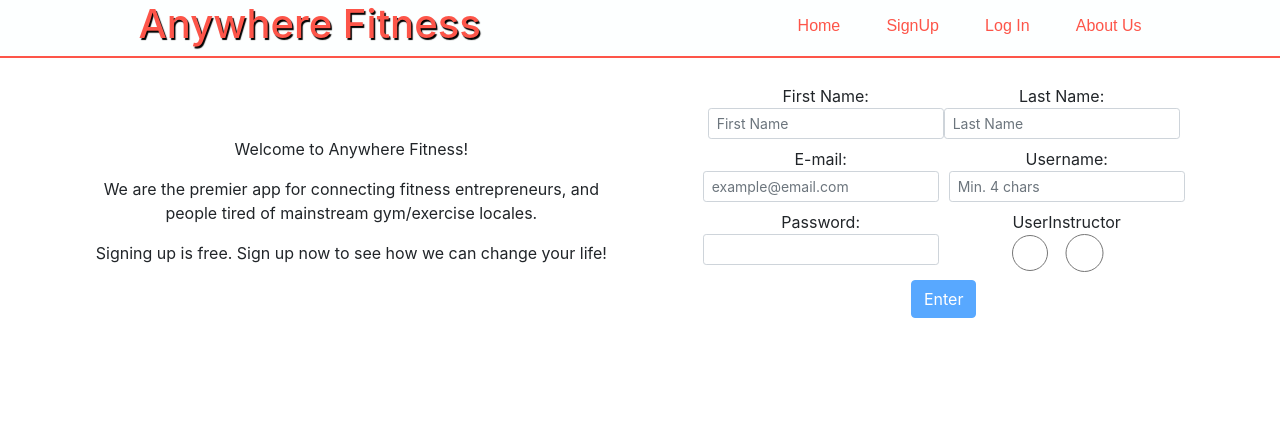
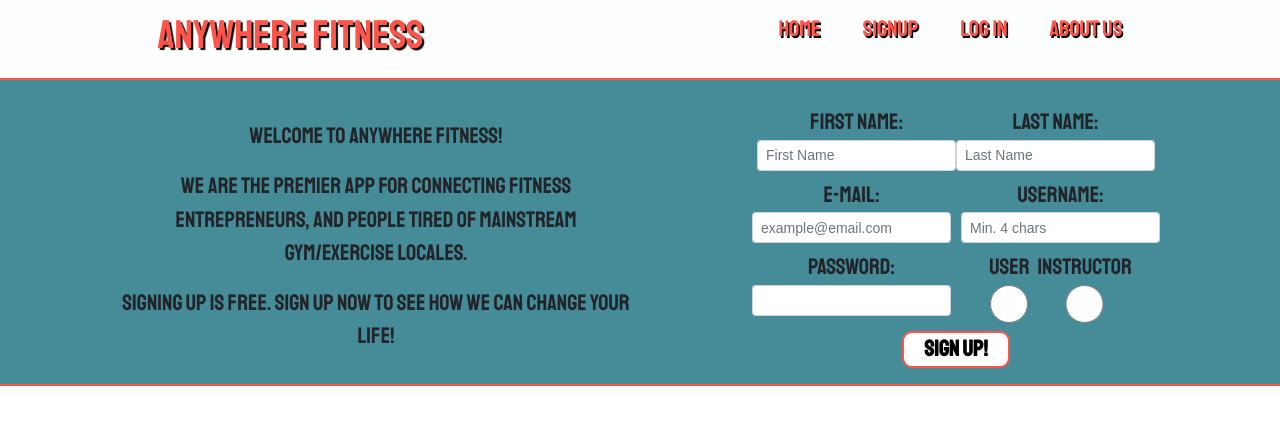
Before and after one commit to jenkrame21/front-end-1, a React (Create React App) app in the folder anywhere-fitness-tt39/: page /signup in a window 1280 px wide. Shown: the top 424 px of the page. Built offline with nearby package versions, Linux system fonts and the light colour scheme.

Commit message:
Styled loginform, signupform, navbar, headings

```diff
--- a/anywhere-fitness-tt39/public/index.html
+++ b/anywhere-fitness-tt39/public/index.html
@@ -3,6 +3,11 @@
   <head>
     <meta charset="utf-8" />
     <link rel="icon" href="%PUBLIC_URL%/favicon.ico" />
+    <link rel="preconnect" href="https://fonts.gstatic.com" />
+    <link
+      href="https://fonts.googleapis.com/css2?family=Staatliches&display=swap"
+      rel="stylesheet"
+    />
     <meta name="viewport" content="width=device-width, initial-scale=1" />
     <meta name="theme-color" content="#000000" />
     <meta
--- a/anywhere-fitness-tt39/src/App.css
+++ b/anywhere-fitness-tt39/src/App.css
@@ -1,3 +1,6 @@
+* {
+  box-sizing: border-box;
+}
 h3 {
   background-color: #fff;
   color: black;
@@ -8,6 +11,10 @@ h3 {
 
 .App {
   text-align: center;
+  font-family: staatliches;
+  font-size: 1.4rem;
+  background-color: #468C98;
+  border-bottom:2px solid #fd5549;
 }
 
 .class-card {
@@ -63,7 +70,60 @@ h3 {
   transition: 0.4s ease-in-out;
 }
 
-.delete-button:hover{
+.delete-button:hover {
   background-color: rgb(207, 22, 22);
   transition: 0.4s ease-in-out;
 }
+
+.regular-font {
+  font-family: Arial, Helvetica, sans-serif;
+}
+
+.logInput {
+  margin-left: 2%;
+  border-radius: 20px;
+  box-shadow: 2px 2px 1px #474350;
+}
+
+.user-radio-label {
+  margin-right: 2%;
+}
+
+.instructor-radio-label {
+  margin-left: 2%;
+}
+
+.user-label, .pass-label {
+  text-shadow: 1px 1px 1px whitesmoke;
+}
+
+.user-label::selection, .pass-label::selection, .sign-up-labels::selection{
+  color: #fd5549;
+  text-shadow:1px 1px black;
+}
+
+.sign-up-errors{
+  display: flex;
+  flex-flow: column nowrap;
+  align-items: center;
+  font-size: 0.8rem;
+  text-align: justify;
+  color: black;
+}
+.password-error {
+
+  max-width: 40%;
+}
+.sign-up-errors-parent {
+  display: flex;
+  max-width: 100%;
+}
+
+.class-list-head {
+  color: #fd5549;
+  text-shadow: 2px 2px 1px black;
+}
+.class-list-head::selection{
+  color: #474350;
+  text-shadow: 2px 2px #fd5549;
+}
--- a/anywhere-fitness-tt39/src/components/ClassesList.js
+++ b/anywhere-fitness-tt39/src/components/ClassesList.js
@@ -22,7 +22,7 @@ const ClassesList = (props) => {
 
   return (
     <div>
-      <h1>Classes Available:</h1>
+      <h1 className='class-list-head'>Available Classes</h1>
       <SearchBar classes={props.classes} setUseSearch={setUseSearch} />
       { !useSearch &&
         (<div className="classes-list">
--- a/anywhere-fitness-tt39/src/components/Home.js
+++ b/anywhere-fitness-tt39/src/components/Home.js
@@ -13,6 +13,11 @@ const HomeDiv = styled.div`
   section {
     width: 40%;
   }
+  p::selection{
+    color: #fd5549;
+    text-shadow:1px 1px black;
+  }
+
 `
 
 const Home = (props) => {
--- a/anywhere-fitness-tt39/src/components/NavBar.js
+++ b/anywhere-fitness-tt39/src/components/NavBar.js
@@ -12,22 +12,26 @@ const Nav = styled.div`
   background-color: #fdffff;
   h1 {
     color: #fd5549;
-    text-shadow: 1.5px 2px 1px black;
+    text-shadow: 2px 2px 1px black;
   }
   nav {
     width: 30%;
-    font-family: Arial, Helvetica, sans-serif;
     margin-top: 1%;
+  }
+  p::selection, h1::selection{
+    color: #474350;
+    text-shadow: 2px 2px #fd5549;
   }
   ul {
     display: flex;
     justify-content: space-between;
-
   }
-  li {
-    text-decoration: none;
+  p{
     color: #fd5549;
-    list-style: none;
+    text-shadow: 1.5px 1.5px black;
+    &:hover {
+      transform: scale(1.1);
+    }
   }
 `
 
@@ -45,37 +49,37 @@ const NavBar = ({ loggedIn, logout, role }) => {
         <ul>
           {!loggedIn && (
             <Link to="/">
-              <li>Home</li>
+              <p>Home</p>
             </Link>
           )}
 
           {role === 'instructor' && (
             <Link to="/instructor">
-              <li>My Classes</li>
+              <p>My Classes</p>
             </Link>
           )}
           {role === 'client' && (
             <Link to="/user">
-              <li>My Classes</li>
+              <p>My Classes</p>
             </Link>
           )}
           {!loggedIn && (
             <Link to="signup">
-              <li>SignUp</li>
+              <p>SignUp</p>
             </Link>
           )}
           {!loggedIn && (
             <Link to="/login">
-              <li>Log In</li>
+              <p>Log In</p>
             </Link>
           )}
           {loggedIn && (
             <Link onClick={handleLogout}>
-              <li>Log Out</li>
+              <p>Log Out</p>
             </Link>
           )}
           <Link to="/about">
-            <li>About Us</li>
+            <p>About Us</p>
           </Link>
         </ul>
       </nav>
--- a/anywhere-fitness-tt39/src/components/SignUpForm.js
+++ b/anywhere-fitness-tt39/src/components/SignUpForm.js
@@ -3,62 +3,27 @@ import * as yup from 'yup'
 import schema from '../validation/signUpFormSchema'
 import { connect } from 'react-redux'
 import { postSignup } from '../actions/index'
-import { Form, Button, Col} from 'react-bootstrap'
+import { Form, Col } from 'react-bootstrap'
+import styled from 'styled-components'
 
-// const StyledDiv = styled.div`
-//   box-sizing: border-box;
-//   display: flex;
-//   flex-flow: column nowrap;
-//   align-items: center;
-//   font-family: monospace;
-// `
-
-// const StyledErr = styled.div`
-//   display: flex;
-//   flex-flow: column nowrap;
-//   color: red;
-//   font-family: monospace;
-//   font-size: 0.8rem;
-// `
-
-// const StyledForm = styled.form`
-//   display: flex;
-//   flex-flow: column nowrap;
-//   align-items: flex-end;
-//   border: 3px solid cadetblue;
-//   box-shadow: 4px 4px 2px lightblue;
-//   border-radius: 45px;
-//   padding: 2%;
-//   input {
-//     margin: 1.5% 0 1.5%;
-//     &::selection{
-//     color:deepskyblue;
-//   }
-//   }
-//   label{
-//     &::selection{
-//     color:deepskyblue;
-//   }
-//   }
-
-// `
-
-// const StyledBtn = styled.button`
-//   padding: 0 5% 0;
-//   background-color: white;
-//   color: black;
-//   border: 2px solid lightcoral;
-//   border-radius: 10px;
-//   font-weight: bold;
-//   transition: 0.4s all ease-in-out;
-//   &:hover {
-//     color: whitesmoke;
-//     background-color: lightcoral;
-//   }
-//   &::selection{
-//     color:deepskyblue;
-//   }
-// `
+const StyledBtn = styled.button`
+  padding: 0 5% 0;
+  background-color: white;
+  color: black;
+  border: 2px solid #fd5549;
+  border-radius: 10px;
+  font-weight: bold;
+  transition: 0.4s all ease-in-out;
+  &:hover {
+    color: whitesmoke;
+    background-color: #fd5549;
+    text-shadow: 1px 1px black;
+    border: 2px solid #474350;
+  }
+  &::selection {
+    color: #fd5549;
+  }
+`
 
 const initialValues = {
   first_name: '',
@@ -143,7 +108,7 @@ function SignUpForm(props) {
       <Form.Group>
         <Form.Row>
           <Col>
-            <Form.Label htmlFor="first_name">
+            <Form.Label htmlFor="first_name" className="sign-up-labels">
               First Name:
               <Form.Control
                 type="text"
@@ -152,9 +117,10 @@ function SignUpForm(props) {
                 onChange={onChange}
                 placeholder="First Name"
                 size="sm"
+                className="regular-font first-name-input"
               />
             </Form.Label>
-            <Form.Label htmlFor="last_name">
+            <Form.Label htmlFor="last_name" className="sign-up-labels">
               Last Name:
               <Form.Control
                 type="text"
@@ -163,13 +129,14 @@ function SignUpForm(props) {
                 onChange={onChange}
                 placeholder="Last Name"
                 size="sm"
+                className="regular-font"
               />
             </Form.Label>
           </Col>
         </Form.Row>
         <Form.Row>
           <Col>
-            <Form.Label htmlFor="email">
+            <Form.Label htmlFor="email" className="sign-up-labels">
               E-mail:
               <Form.Control
                 type="email"
@@ -178,11 +145,12 @@ function SignUpForm(props) {
                 onChange={onChange}
                 placeholder="example@email.com"
                 size="sm"
+                className="regular-font"
               />
             </Form.Label>
           </Col>
           <Col>
-            <Form.Label htmlFor="username">
+            <Form.Label htmlFor="username" className="sign-up-labels">
               Username:
               <Form.Control
                 type="text"
@@ -191,13 +159,14 @@ function SignUpForm(props) {
                 onChange={onChange}
                 placeholder="Min. 4 chars"
                 size="sm"
+                className="regular-font"
               />
             </Form.Label>
           </Col>
         </Form.Row>
         <Form.Row>
           <Col>
-            <Form.Label htmlFor="password">
+            <Form.Label htmlFor="password" className="sign-up-labels">
               Password:
               <Form.Control
                 type="password"
@@ -205,11 +174,12 @@ function SignUpForm(props) {
                 value={formValues.password}
                 onChange={onChange}
                 size="sm"
+                className="regular-font"
               />
             </Form.Label>
           </Col>
           <Col>
-            <Form.Label>
+            <Form.Label className="user-radio-label sign-up-labels">
               User
               <Form.Control
                 type="radio"
@@ -217,10 +187,11 @@ function SignUpForm(props) {
                 value="client"
                 checked={formValues.role === 'client'}
                 onChange={onChange}
+                className="regular-font"
               />
             </Form.Label>
 
-            <Form.Label>
+            <Form.Label className="instructor-radio-label sign-up-labels">
               Instructor
               <Form.Control
                 type="radio"
@@ -228,24 +199,27 @@ function SignUpForm(props) {
                 value="instructor"
                 checked={formValues.role === 'instructor'}
                 onChange={onChange}
+                className="regular-font"
               />
             </Form.Label>
           </Col>
         </Form.Row>
         <Form.Row>
           <Col>
-            <Button disabled={buttonDisabled}>Enter</Button>
+            <StyledBtn disabled={buttonDisabled}>Sign Up!</StyledBtn>
           </Col>
         </Form.Row>
       </Form.Group>
-      <Form.Group>
-        <div>{errors.first_name}</div>
-        <div>{errors.last_name}</div>
-        <div>{errors.email}</div>
-        <div>{errors.username}</div>
-        <div>{errors.password}</div>
-        <div>{errors.role}</div>
-      </Form.Group>
+      <div className='sign-up-errors-parent'>
+        <div className="sign-up-errors">
+          <div>{errors.first_name}</div>
+          <div>{errors.last_name}</div>
+          <div>{errors.email}</div>
+          <div>{errors.username}</div>
+          <div className="password-error">{errors.password}</div>
+          <div>{errors.role}</div>
+        </div>
+      </div>
     </Form>
   )
 }
--- a/anywhere-fitness-tt39/src/components/UpdateClassForm.js
+++ b/anywhere-fitness-tt39/src/components/UpdateClassForm.js
@@ -60,18 +60,18 @@ const StyledBtn = styled.button`
   }
 `
 
-const initialValues = {
-  name: '',
-  instructor_username: '', //change to match instructor_username
-  type: '',
-  start_time: '',
-  date: '',
-  duration: null,
-  intensity_level: '',
-  location: '',
-  attendees: 1,
-  max_size: null
-}
+// const initialValues = {
+//   name: '',
+//   instructor_username: '', //change to match instructor_username
+//   type: '',
+//   start_time: '',
+//   date: '',
+//   duration: null,
+//   intensity_level: '',
+//   location: '',
+//   attendees: 1,
+//   max_size: null
+// }
 
 const defaultErrors = {
   name: '',
--- a/anywhere-fitness-tt39/src/index.css
+++ b/anywhere-fitness-tt39/src/index.css
@@ -1,13 +1,6 @@
 body {
   margin: 0;
-  font-family: -apple-system, BlinkMacSystemFont, 'Segoe UI', 'Roboto', 'Oxygen',
-    'Ubuntu', 'Cantarell', 'Fira Sans', 'Droid Sans', 'Helvetica Neue',
-    sans-serif;
+  font-family: monospace Staatliches;
   -webkit-font-smoothing: antialiased;
   -moz-osx-font-smoothing: grayscale;
 }
-
-code {
-  font-family: source-code-pro, Menlo, Monaco, Consolas, 'Courier New',
-    monospace;
-}
```
Also changed, not shown: anywhere-fitness-tt39/src/components/LoginForm.js (+13 -53 lines), 1 other file (tests, documents, lock files or other folders).
